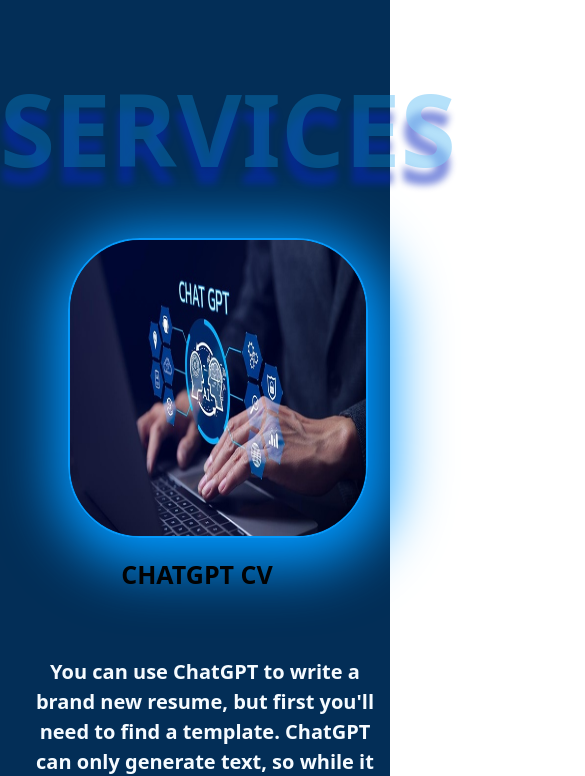
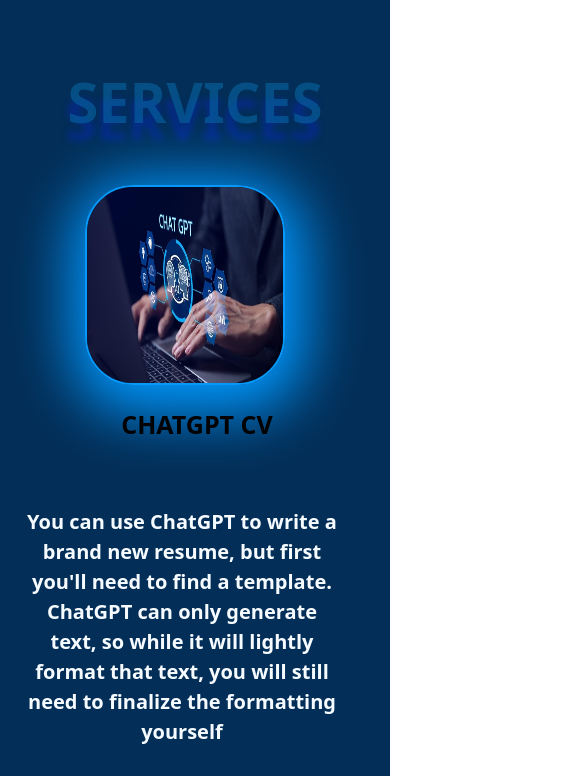
Before and after one commit to ahmedzidan9/chat, a plain HTML site: page index.html in a window 390 px wide. Shown: the part 830-1606 px from the top of the page, 585 px wide, since content can reach past the window. Drawn offline with nearby package versions, Linux system fonts and the light colour scheme; a web font is replaced by a local one.

Commit message:
Update gpt.css

```diff
--- a/css/gpt.css
+++ b/css/gpt.css
@@ -13,7 +13,7 @@
 }
 @media (max-width: 767px) {
     .special-heading {
-        width: 450px;
+        font-size: 56px;
     }
 }
 body {
@@ -276,20 +276,23 @@
     .srv .text p {
         bottom: 2px;
         left: 10px;
-        max-width: 390px;
+        max-width: 320px;
     }
 }
 @media (max-width: 767px) {
     .srv-tow .text p {
-        top: -218px;
+        top: -236px;
         left: 269px;
-        max-width: 373px;
+        max-width: 308px;
+        position: relative;
     }
 }
 @media (max-width: 767px) {
     .srv-tow .intro-imag , .intro-imag  {
-    left: 56px;
-    margin-bottom: 307px;
+    left: 73px;
+    margin-bottom: 310px;
+    width: 200px;
+    height: 200px;
     }
 }
 @media (max-width: 767px) {
```
